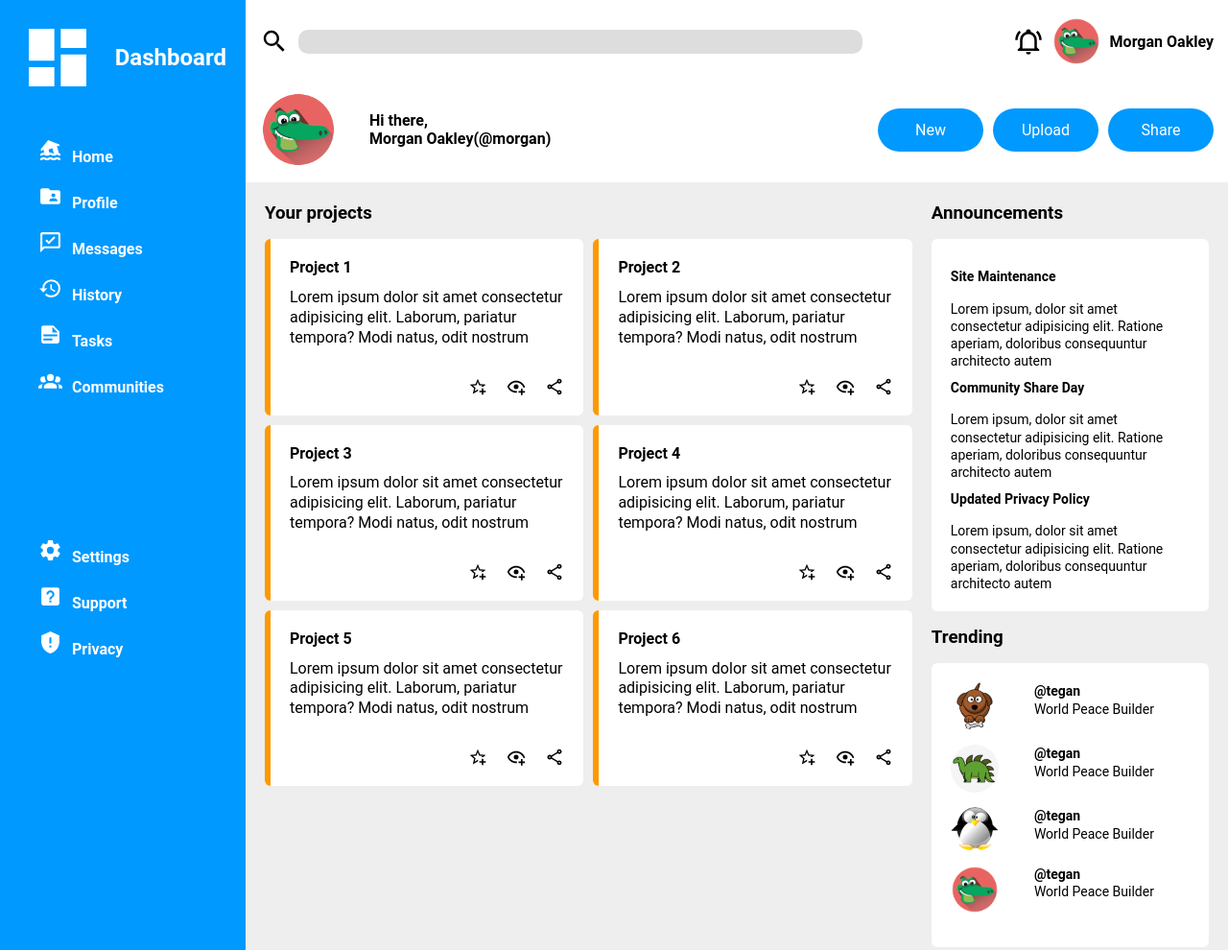
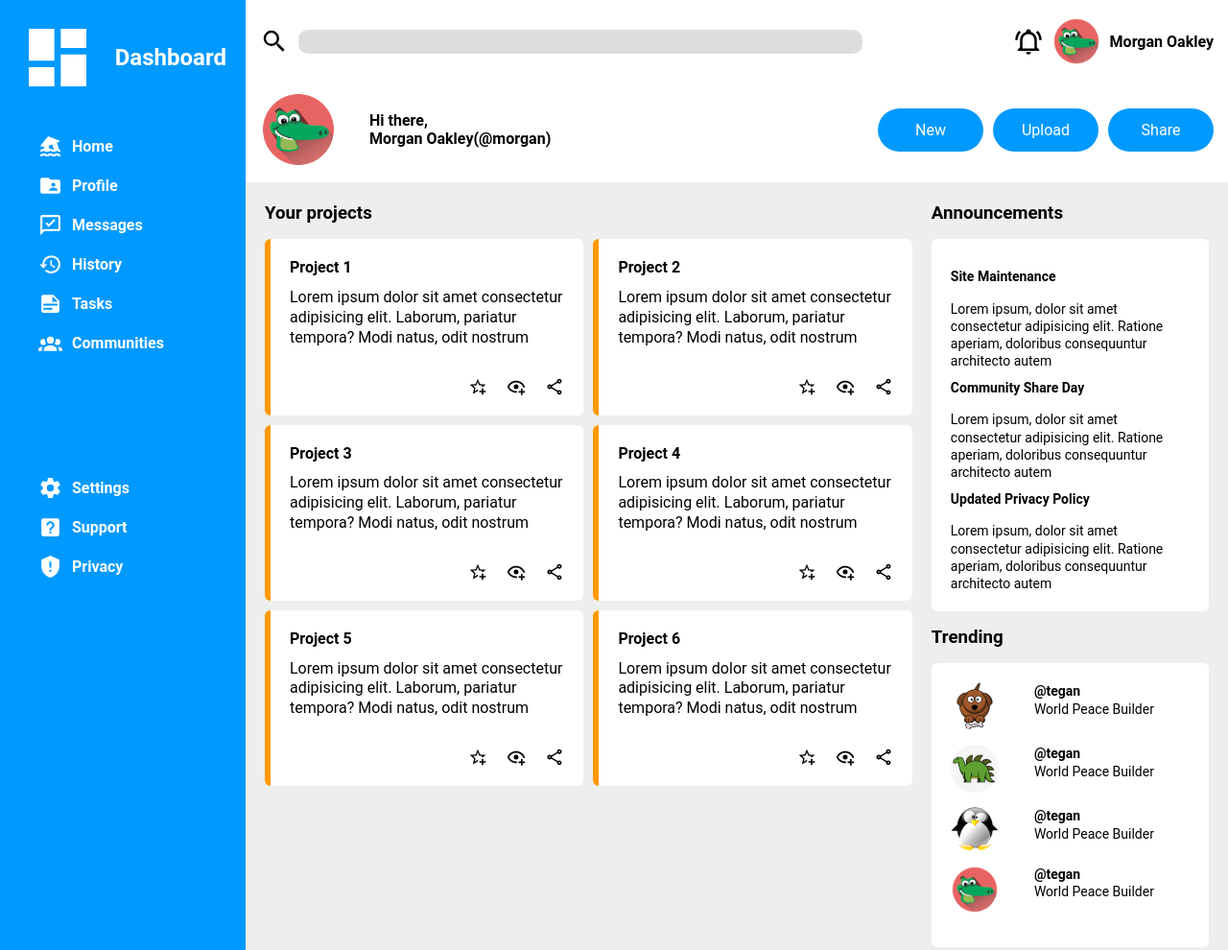
Before and after one commit to Anna-Saratovskaia/admin-dashboard, a website: page index.html in a window 1280 px wide. Shown: the top 990 px of the page at 96% size. Drawn offline with Linux system fonts and the light colour scheme.

Commit message:
Grid layout

```diff
--- a/index.html
+++ b/index.html
@@ -7,6 +7,8 @@
     <link rel="stylesheet" type="text/css" href="style.css" />
   </head>
   <body>
+
+
     <div class="page-container">
       <div class="nav-container">
         <h2>
@@ -15,7 +17,7 @@
         </h2>
         <nav>
           <div>
-            <span><img src="./img/home-flood.svg" class="nav-icon" />Home</span>
+            <p><img src="./img/home-flood.svg" class="nav-icon" />Home</p>
             <p>
               <img src="./img/folder-account.svg" class="nav-icon" />Profile
             </p>
--- a/style.css
+++ b/style.css
@@ -22,14 +22,18 @@ nav {
   padding: 30px;
   display: grid;
   gap: 30%;
-  line-height: 3;
+  line-height: 25px;
 
 }
 
-
+nav div p {
+  margin-bottom: 1rem;
+}
 
 .nav-icon {
   width: 25px;
+  height: 25px;
+  vertical-align: top;
   filter: invert(1);
   margin-right: 10px;
 }
@@ -104,8 +108,7 @@ button {
 
 ul {
   display: grid;
-  grid-template-columns: 1fr 1fr;
-  grid-template-rows: 1fr 1fr 1fr;
+  grid-template-columns: repeat(auto-fit, minmax(295px, 1fr));
   gap: 10px;
   list-style: none;
 }
```
